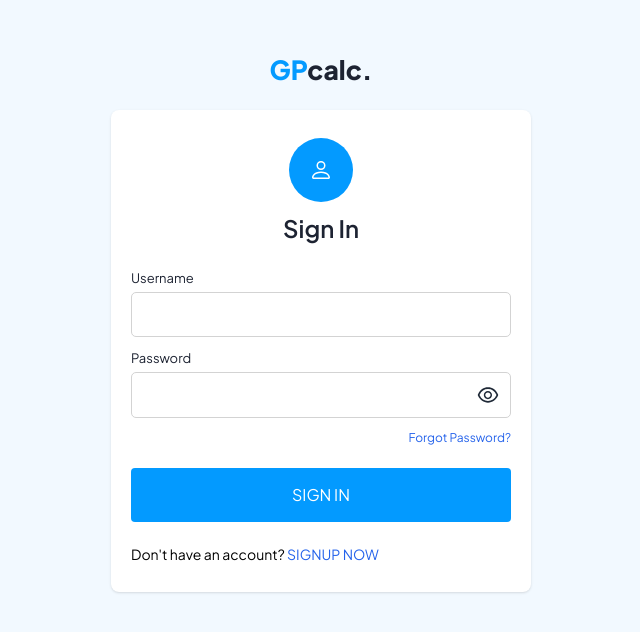
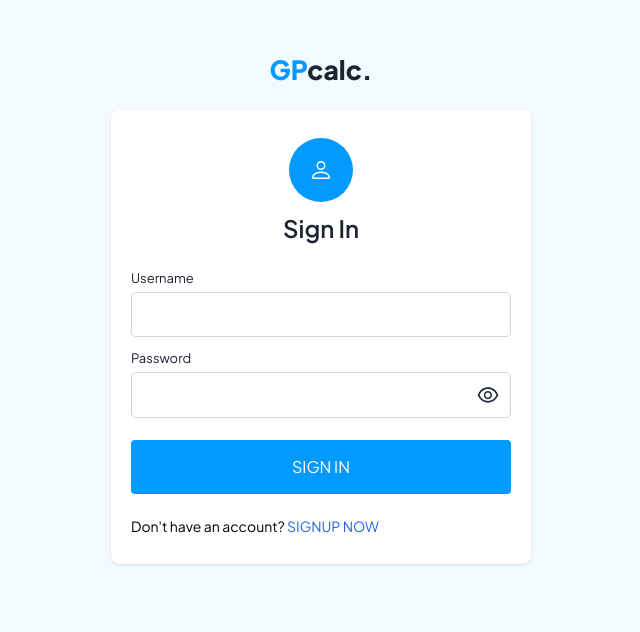
Before and after one commit to Ugochu1/gpcalc, a Next.js app: page /auth/login in a window 1280 px wide. Shown: the top 632 px of the page, without its empty margins (319-959 px from the left). Built offline with nearby package versions, Linux system fonts and the light colour scheme.

Commit message:
removed forgot password

```diff
--- a/pages/auth/login.tsx
+++ b/pages/auth/login.tsx
@@ -82,9 +82,6 @@ const Login: NextPageWithLayout = () => {
             </span>
           )}
 
-          <div className="text-xs text-right text-blue-600">
-            Forgot Password?
-          </div>
           <button>Sign In {loading && <Loading />}</button>
           <p className="text-sm">
             Don&apos;t have an account?{" "}
```
